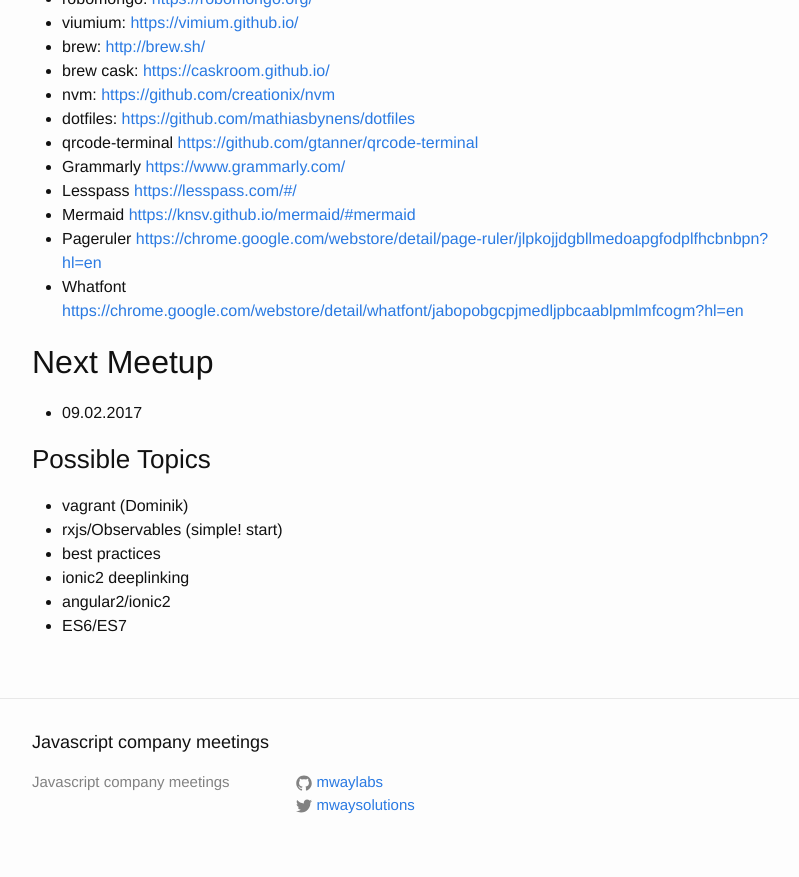
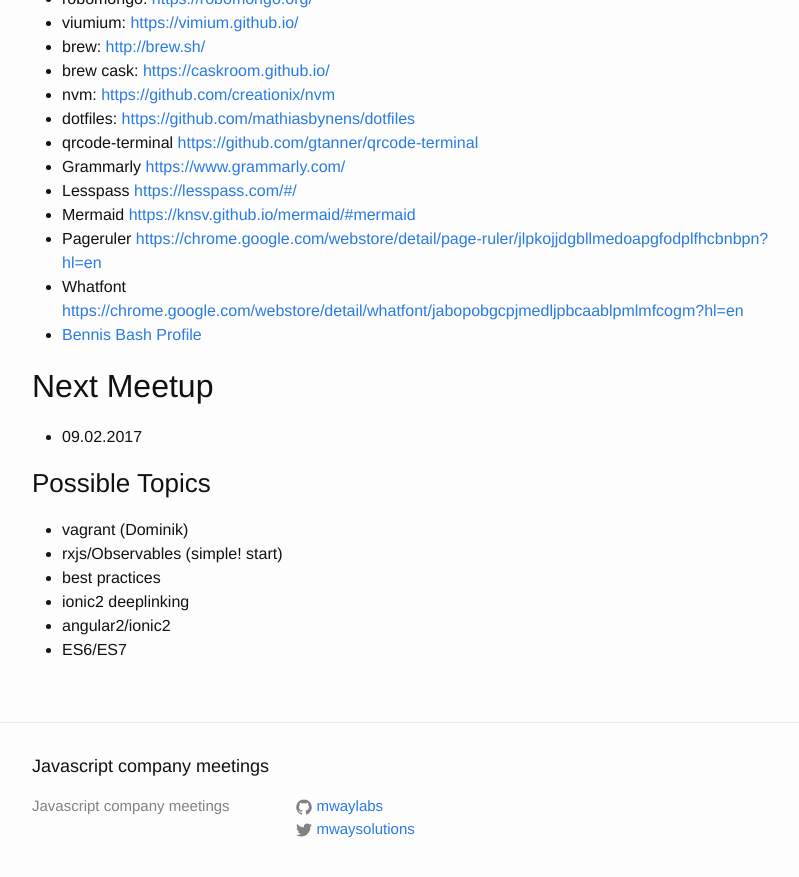
Before and after one commit to MathiasTim/javascript-company-meeting, a Jekyll site: the page built from _posts/2017-01-19-meetup.md, in a window 1280 px wide and 900 px high, scrolled down 825 px. Shown: the top 877 px of the window, without its empty margins (238-1037 px from the left). Built offline with Jekyll 4.4.1, drawn with Linux system fonts in a browser that asks for light colours.

Commit message:
Update 2017-01-19-meetup.md

```diff
--- a/_posts/2017-01-19-meetup.md
+++ b/_posts/2017-01-19-meetup.md
@@ -41,6 +41,7 @@
 - Mermaid [https://knsv.github.io/mermaid/#mermaid](https://knsv.github.io/mermaid/#mermaid)
 - Pageruler [https://chrome.google.com/webstore/detail/page-ruler/jlpkojjdgbllmedoapgfodplfhcbnbpn?hl=en](https://chrome.google.com/webstore/detail/page-ruler/jlpkojjdgbllmedoapgfodplfhcbnbpn?hl=en)
 - Whatfont [https://chrome.google.com/webstore/detail/whatfont/jabopobgcpjmedljpbcaablpmlmfcogm?hl=en](https://chrome.google.com/webstore/detail/whatfont/jabopobgcpjmedljpbcaablpmlmfcogm?hl=en)
+- [Bennis Bash Profile](http://dl.aws.mway.io/7DB68B21-33A4-43BF-9D30-88F692A7FE4E/.bash_profile)
 
 ## Next Meetup
 
```
